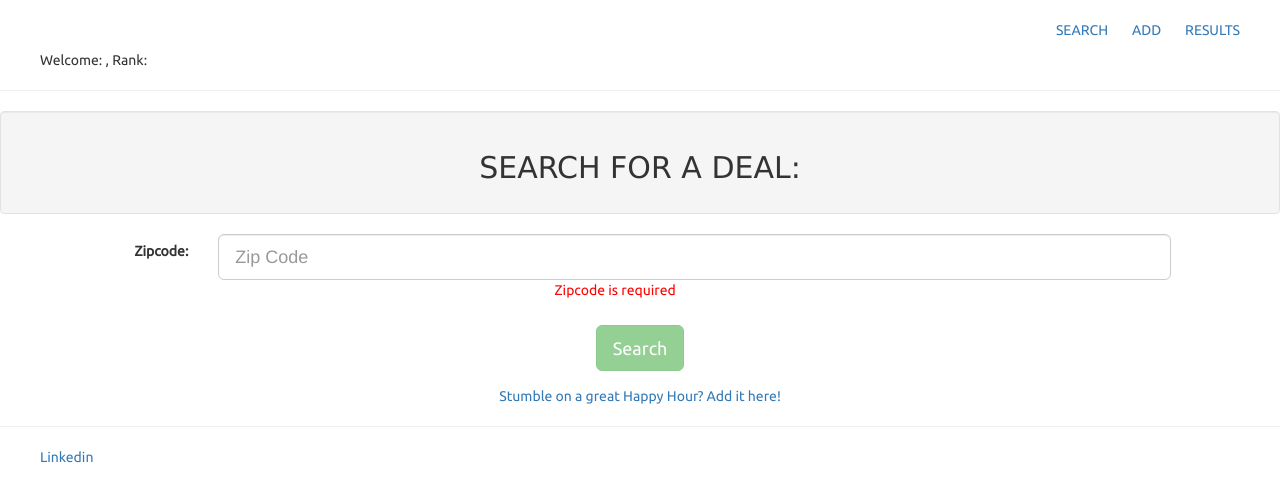
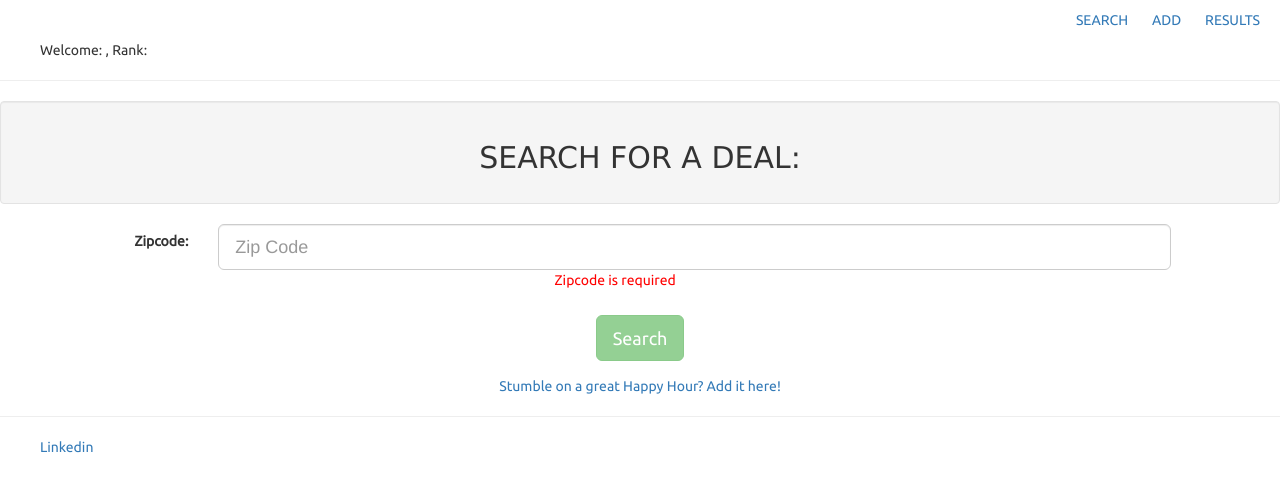
Before and after one commit to paulstafki/hosehead, a website: page client/views/routes/landing.html in a window 1280 px wide. Drawn offline with Linux system fonts and the light colour scheme; files that its build step writes are made by us from their sources; no server answers; files whose address does not match are found by name; a web font is replaced by a local one.

Commit message:
sizing update

```diff
--- a/client/styles/style.css
+++ b/client/styles/style.css
@@ -10,13 +10,8 @@ h3, h4, h5, label, li, p, a, button {
     font-family: Ubuntu, Verdana, sans-serif;
 }
 
-/*label {*/
-    /*font-size: 28px;*/
-/*}*/
-
 li {
     list-style-type: none;
-
 }
 
 p {
@@ -36,7 +31,7 @@ p {
 }
 
 .topNav {
-    margin-top: 20px;
+    margin-top: 10px;
     text-align: right;
 }
 
@@ -45,12 +40,8 @@ p {
 }
 
 .navBar {
-    margin-right: 40px;
+    margin-right: 20px;
 }
-
-/*.navBar li, .footerNav li, .userBar li {*/
-    /*font-size: 20px;*/
-/*}*/
 
 .navBar li {
     padding-left: 20px;
--- a/server/public/assets/styles/style.css
+++ b/server/public/assets/styles/style.css
@@ -10,13 +10,8 @@ h3, h4, h5, label, li, p, a, button {
     font-family: Ubuntu, Verdana, sans-serif;
 }
 
-/*label {*/
-    /*font-size: 28px;*/
-/*}*/
-
 li {
     list-style-type: none;
-
 }
 
 p {
@@ -36,7 +31,7 @@ p {
 }
 
 .topNav {
-    margin-top: 20px;
+    margin-top: 10px;
     text-align: right;
 }
 
@@ -45,12 +40,8 @@ p {
 }
 
 .navBar {
-    margin-right: 40px;
+    margin-right: 20px;
 }
-
-/*.navBar li, .footerNav li, .userBar li {*/
-    /*font-size: 20px;*/
-/*}*/
 
 .navBar li {
     padding-left: 20px;
```
